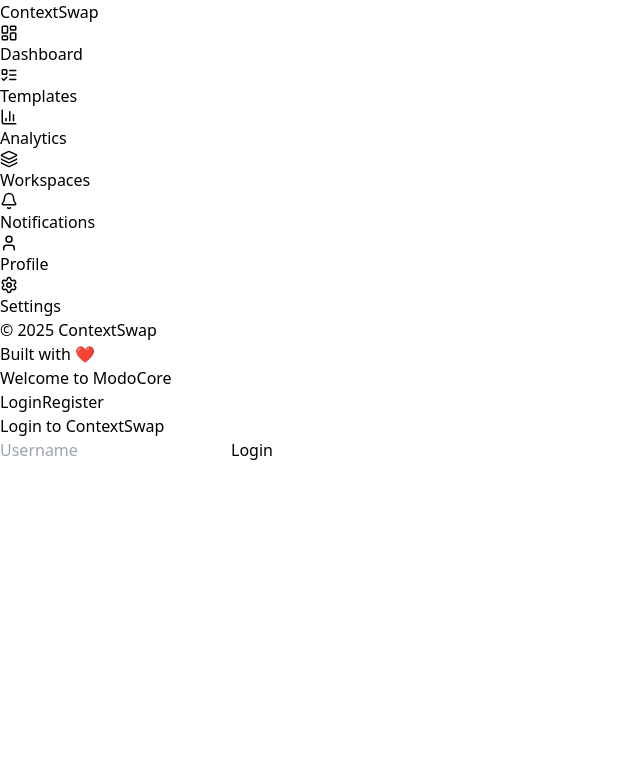
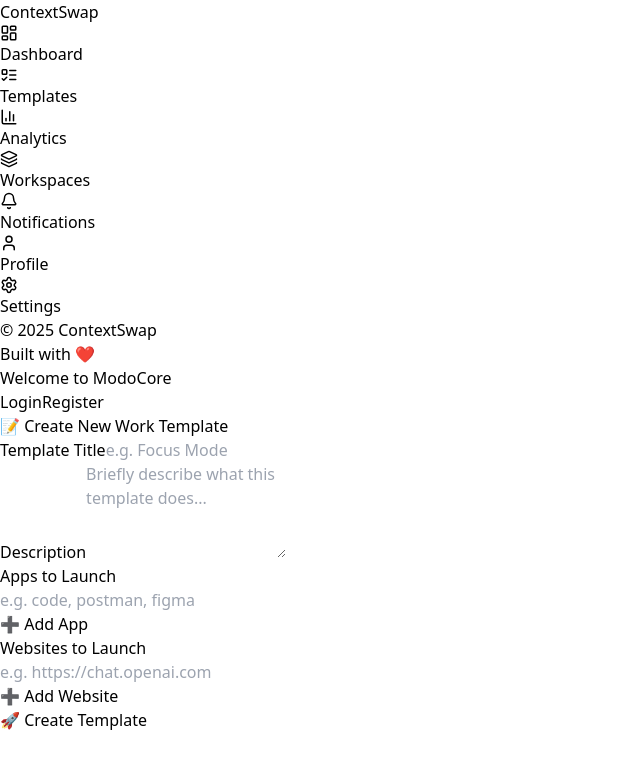
Before and after one commit to JaYRaNa213/ModoCore_Desktop_APP, a React (Vite) app in the folder frontend/: page /add-template in a window 1280 px wide. Before the commit this address led to /login. Shown: the top 768 px of the page, without its empty margins (0-640 px from the left). Built offline with nearby package versions, Linux system fonts and the light colour scheme.

Commit message:
enhance gui of template

```diff
--- a/frontend/src/App.jsx
+++ b/frontend/src/App.jsx
@@ -38,9 +38,9 @@
             <Route
               path="/add-template"
               element={
-                <PrivateRoute>
+
                   <AddTemplate />
-                </PrivateRoute>
+
               }
             />
 
--- a/frontend/src/pages/AddTemplate.jsx
+++ b/frontend/src/pages/AddTemplate.jsx
@@ -1,17 +1,41 @@
-// src/pages/AddTemplate.jsx
 import { useState } from "react";
 import { useNavigate } from "react-router-dom";
-import { Input } from "../components/ui/Input.jsx";
+import { Input } from "../components/ui/Input";
 import { Button } from "../components/ui/Button";
 import { Textarea } from "../components/ui/Textarea";
-import { Card, CardContent, CardHeader, CardFooter } from "../components/ui/Card";
-
+import { Card, CardContent } from "../components/ui/Card";
 
 export default function AddTemplate() {
   const [title, setTitle] = useState("");
   const [description, setDescription] = useState("");
-  const [apps, setApps] = useState("");
+  const [apps, setApps] = useState([""]);
+  const [websites, setWebsites] = useState([""]);
   const navigate = useNavigate();
+
+  const handleAddApp = () => setApps([...apps, ""]);
+  const handleAddWebsite = () => setWebsites([...websites, ""]);
+
+  const handleAppChange = (index, value) => {
+    const updated = [...apps];
+    updated[index] = value;
+    setApps(updated);
+  };
+
+  const handleWebsiteChange = (index, value) => {
+    const updated = [...websites];
+    updated[index] = value;
+    setWebsites(updated);
+  };
+
+  const handleRemoveApp = (index) => {
+    const updated = apps.filter((_, i) => i !== index);
+    setApps(updated);
+  };
+
+  const handleRemoveWebsite = (index) => {
+    const updated = websites.filter((_, i) => i !== index);
+    setWebsites(updated);
+  };
 
   const handleSubmit = (e) => {
     e.preventDefault();
@@ -19,38 +43,93 @@
       id: Date.now(),
       title,
       description,
-      apps: apps.split(",").map((a) => a.trim()),
+      apps: apps.filter((a) => a.trim() !== ""),
+      websites: websites.filter((w) => w.trim() !== "")
     };
     console.log("Created Template:", newTemplate);
-    // TODO: Send to backend or update global state
+    // TODO: Save to backend or context
     navigate("/templates");
   };
 
   return (
-    <div className="max-w-xl mx-auto py-10">
+    <div className="max-w-2xl mx-auto py-10">
       <Card className="p-6">
         <CardContent>
-          <h2 className="text-xl font-bold mb-4">Create New Template</h2>
-          <form onSubmit={handleSubmit} className="space-y-4">
+          <h2 className="text-2xl font-bold mb-6 text-indigo-700">📝 Create New Work Template</h2>
+          <form onSubmit={handleSubmit} className="space-y-6">
+            <div className="space-y-2">
+              <label className="block text-sm font-medium text-gray-700">Template Title</label>
               <Input
-              placeholder="Title"
+                placeholder="e.g. Focus Mode"
                 value={title}
                 onChange={(e) => setTitle(e.target.value)}
                 required
               />
+            </div>
+
+            <div className="space-y-2">
+              <label className="block text-sm font-medium text-gray-700">Description</label>
               <Textarea
-              placeholder="Short description"
+                placeholder="Briefly describe what this template does..."
                 value={description}
                 onChange={(e) => setDescription(e.target.value)}
                 required
               />
+            </div>
+
+            <div className="space-y-4">
+              <label className="block text-sm font-medium text-gray-700">Apps to Launch</label>
+              {apps.map((app, index) => (
+                <div key={index} className="flex gap-2">
                   <Input
-              placeholder="Apps (comma separated)"
-              value={apps}
-              onChange={(e) => setApps(e.target.value)}
-              required
+                    placeholder="e.g. code, postman, figma"
+                    value={app}
+                    onChange={(e) => handleAppChange(index, e.target.value)}
                   />
-            <Button type="submit" className="w-full">Create Template</Button>
+                  {apps.length > 1 && (
+                    <Button
+                      type="button"
+                      onClick={() => handleRemoveApp(index)}
+                      className="text-red-600"
+                    >
+                      ❌
+                    </Button>
+                  )}
+                </div>
+              ))}
+              <Button type="button" onClick={handleAddApp} className="text-blue-600">
+                ➕ Add App
+              </Button>
+            </div>
+
+            <div className="space-y-4">
+              <label className="block text-sm font-medium text-gray-700">Websites to Launch</label>
+              {websites.map((site, index) => (
+                <div key={index} className="flex gap-2">
+                  <Input
+                    placeholder="e.g. https://chat.openai.com"
+                    value={site}
+                    onChange={(e) => handleWebsiteChange(index, e.target.value)}
+                  />
+                  {websites.length > 1 && (
+                    <Button
+                      type="button"
+                      onClick={() => handleRemoveWebsite(index)}
+                      className="text-red-600"
+                    >
+                      ❌
+                    </Button>
+                  )}
+                </div>
+              ))}
+              <Button type="button" onClick={handleAddWebsite} className="text-blue-600">
+                ➕ Add Website
+              </Button>
+            </div>
+
+            <Button type="submit" className="w-full bg-indigo-600 hover:bg-indigo-700 text-white">
+              🚀 Create Template
+            </Button>
           </form>
         </CardContent>
       </Card>
--- a/frontend/src/pages/Templates.jsx
+++ b/frontend/src/pages/Templates.jsx
@@ -1,6 +1,5 @@
-// src/pages/Templates.jsx
 import { Link } from "react-router-dom";
-import { Button } from "../components/ui/Button"; // ✅ Add this line
+import { Button } from "../components/ui/Button"; // ✅ Ensure this is correct
 
 export default function Templates() {
   const sampleTemplates = [
@@ -10,11 +9,10 @@
 
   return (
     <div className="space-y-6">
-      <h1 className="text-2xl font-bold text-gray-800">📂 Templates</h1>
-
-      <div className="flex justify-end">
-        <Link to="/templates/new">
-          <Button className="mb-4">➕ Add New Template</Button>
+      <div className="flex justify-between items-center">
+        <h1 className="text-2xl font-bold text-gray-800">📂 Templates</h1>
+        <Link to="/add-template">
+          <Button className="mb-2">➕ Add New Template</Button>
         </Link>
       </div>
 
```
Lines whose indentation alone changed are shown as unchanged.
